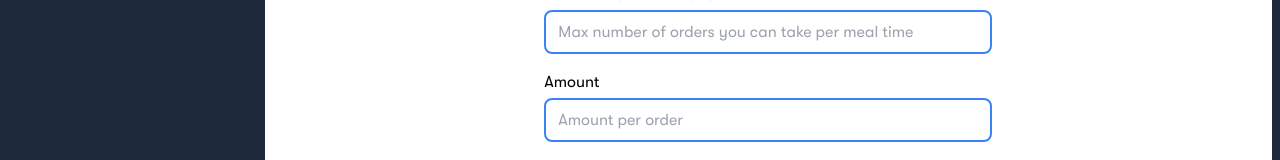
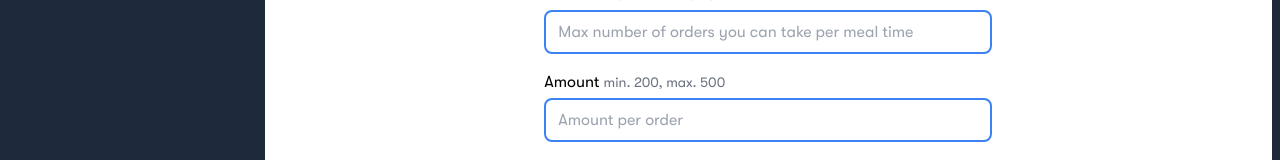
Before and after one commit to victoribironke/babcock-tools, a Next.js app: page /dashboard/cafeteria-delivery/register in a window 1280 px wide. Shown: the part 246-406 px from the top of the page. Built offline with nearby package versions, Linux system fonts and the light colour scheme; no server answers; sample sign-in values are in the browser's storage.

Commit message:
set min and max prices

```diff
--- a/src/components/dashboard/cafeteria-delivery/DeliverersDetails.tsx
+++ b/src/components/dashboard/cafeteria-delivery/DeliverersDetails.tsx
@@ -183,11 +183,19 @@ const DeliverersDetails = ({ deliverer }: DelivererDetailsProps) => {
         value={formData.no_of_orders}
       />
 
-      <p className="mb-1 mt-4">Amount</p>
+      <p className="mb-1 mt-4">
+        Amount <span className="text-sm text-gray-500">min. 200, max. 500</span>
+      </p>
       <NumberInput
         onChange={(e) => updateFormData(e.target.value, "amount")}
         placeholder="Amount per order"
         value={formData.amount}
+        onBlur={() => {
+          if (formData.amount === "") return;
+
+          if (parseInt(formData.amount) < 200) updateFormData("200", "amount");
+          if (parseInt(formData.amount) > 500) updateFormData("500", "amount");
+        }}
       />
 
       <p className="mb-2 mt-4">Schedule</p>
--- a/src/pages/dashboard/cafeteria-delivery/register.tsx
+++ b/src/pages/dashboard/cafeteria-delivery/register.tsx
@@ -223,11 +223,22 @@ const RegisterAsADeliverer = () => {
             value={formData.no_of_orders}
           />
 
-          <p className="mb-1 mt-4">Amount</p>
+          <p className="mb-1 mt-4">
+            Amount{" "}
+            <span className="text-sm text-gray-500">min. 200, max. 500</span>
+          </p>
           <NumberInput
             onChange={(e) => updateFormData(e.target.value, "amount")}
             placeholder="Amount per order"
             value={formData.amount}
+            onBlur={() => {
+              if (formData.amount === "") return;
+
+              if (parseInt(formData.amount) < 200)
+                updateFormData("200", "amount");
+              if (parseInt(formData.amount) > 500)
+                updateFormData("500", "amount");
+            }}
           />
 
           <p className="mb-2 mt-4">Schedule</p>
```
